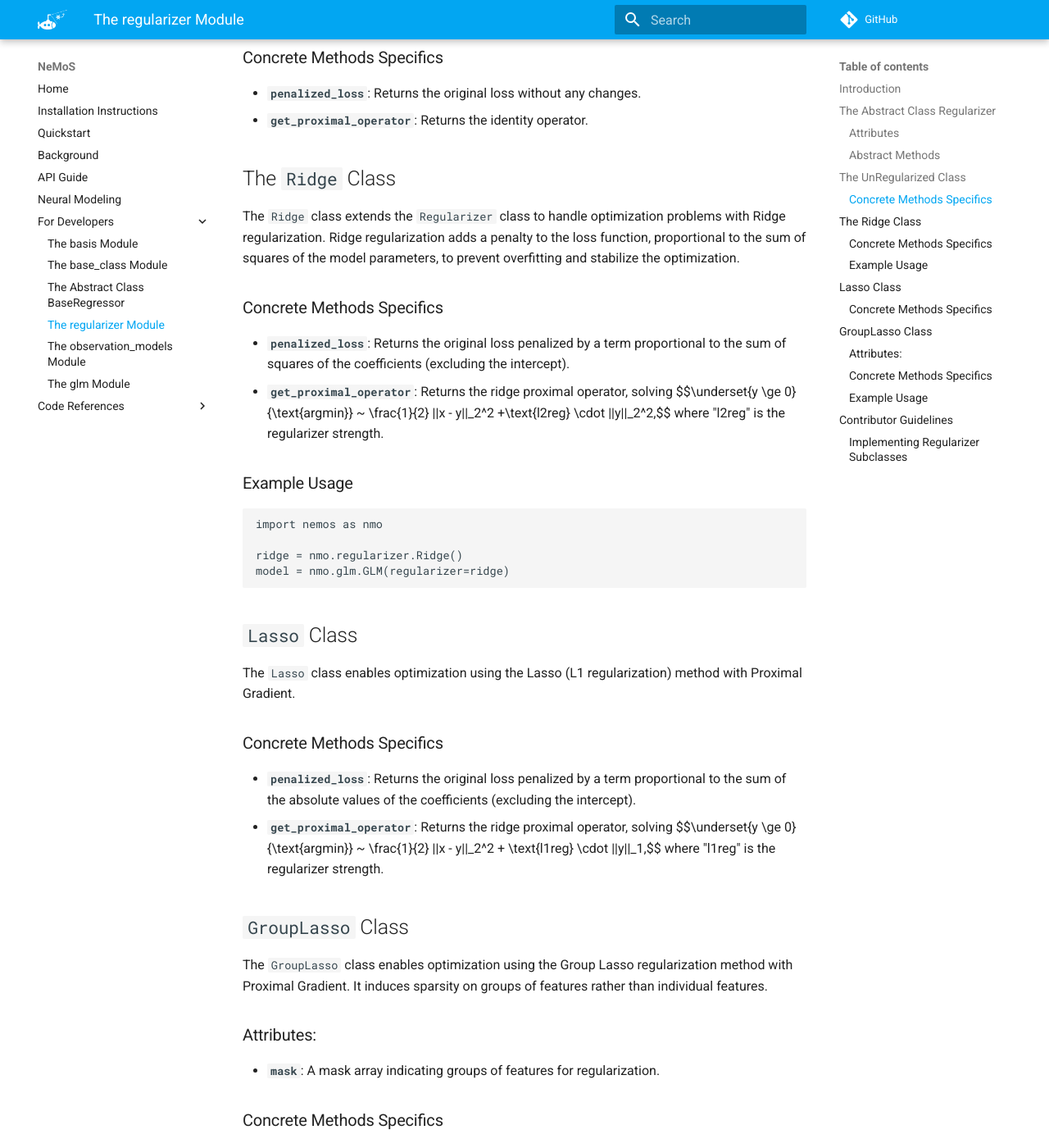
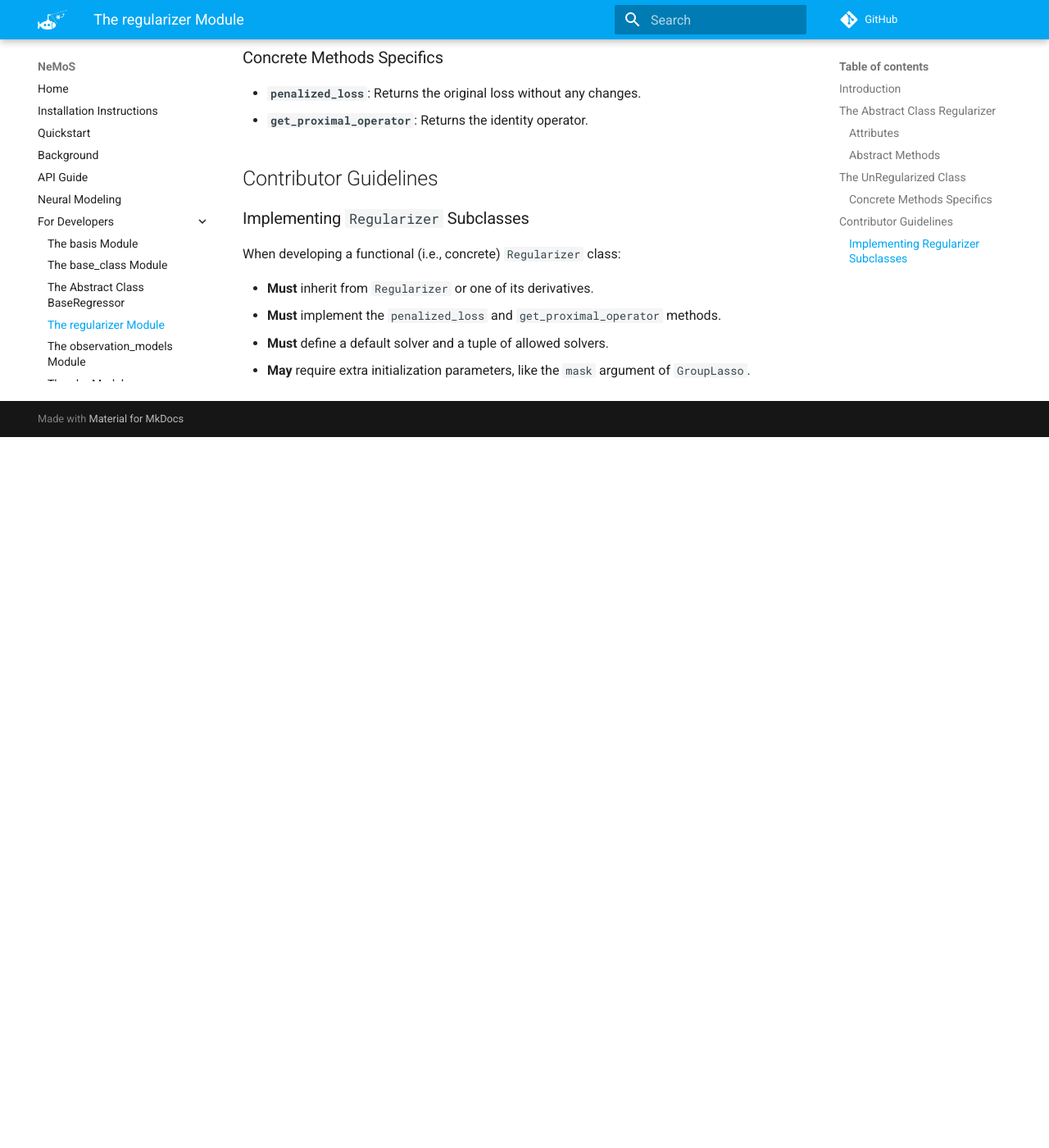
Before and after one commit to flatironinstitute/nemos, an MkDocs documentation site: the page built from docs/developers_notes/04-regularizer.md, in a window 1280 px wide and 1400 px high, scrolled down 1322 px. Shown: the whole window at 82% size. Built offline with MkDocs 1.6.1 and Material for MkDocs 9.7.7, drawn with Linux system fonts in a browser that asks for light colours; nearby versions of some CDN libraries; library files that are not in the unit come from our copies; comment, search, counter and statistics services are not loaded; after the commit the page ends 1855 px from its top, so only the background shows below that; some of the changed text lies outside the part shown.

Commit message:
removed examples and concrete implementations

````diff
--- a/docs/developers_notes/04-regularizer.md
+++ b/docs/developers_notes/04-regularizer.md
@@ -46,58 +46,6 @@
 - **`get_proximal_operator`**: Returns the identity operator.
 
 
-## The `Ridge` Class
-
-The `Ridge` class extends the `Regularizer` class to handle optimization problems with Ridge regularization. Ridge regularization adds a penalty to the loss function, proportional to the sum of squares of the model parameters, to prevent overfitting and stabilize the optimization.
-
-### Concrete Methods Specifics
-- **`penalized_loss`**: Returns the original loss penalized by a term proportional to the sum of squares of the coefficients (excluding the intercept).
-- **`get_proximal_operator`**: Returns the ridge proximal operator, solving $$\underset{y \ge 0}{\text{argmin}} ~ \frac{1}{2} ||x - y||_2^2  +\text{l2reg} \cdot ||y||_2^2,$$ where "l2reg" is the regularizer strength.
-
-### Example Usage
-
-```python
-import nemos as nmo
-
-ridge = nmo.regularizer.Ridge()
-model = nmo.glm.GLM(regularizer=ridge)
-```
-
-## `Lasso` Class
-
-The `Lasso` class enables optimization using the Lasso (L1 regularization) method with Proximal Gradient.
-
-### Concrete Methods Specifics
-- **`penalized_loss`**: Returns the original loss penalized by a term proportional to the sum of the absolute values of the coefficients (excluding the intercept).
-- **`get_proximal_operator`**: Returns the ridge proximal operator, solving $$\underset{y \ge 0}{\text{argmin}} ~ \frac{1}{2} ||x - y||_2^2 + \text{l1reg} \cdot ||y||_1,$$ where "l1reg" is the regularizer strength.
-
-## `GroupLasso` Class
-
-The `GroupLasso` class enables optimization using the Group Lasso regularization method with Proximal Gradient. It induces sparsity on groups of features rather than individual features.
-
-### Attributes:
-- **`mask`**: A mask array indicating groups of features for regularization.
-
-### Concrete Methods Specifics
-- **`penalized_loss`**: Returns the original loss penalized by a term proportional to the sum of the L2 norms of the coefficient vectors for each group defined by the `mask`.
-- **`get_proximal_operator`**: Returns the ridge proximal operator, solving
-$$\underset{y \ge 0}{\text{argmin}} ~ \frac{1}{2} ||x - y||_2^2 + \text{lgreg} \cdot \sum_j ||y^{(j)}||_2,$$ where "lgreg" is the regularizer strength, and $j$ runs over the coefficient groups.
-
-
-### Example Usage
-```python
-import nemos as nmo
-import numpy as np
-
-group_mask = np.zeros((2, 10))  # assume 2 groups and 10 features
-group_mask[0, :4] = 1  # assume the first group consist of the first 4 coefficients
-group_mask[1, 4:] = 1  # assume the second group consist of the last 6 coefficients
-group_lasso = nmo.regularizer.GroupLasso(mask=group_mask)
-model = nmo.glm.GLM(regularizer=group_lasso)
-```
-
-
-
 ## Contributor Guidelines
 
 ### Implementing `Regularizer` Subclasses
@@ -107,3 +55,4 @@
 - **Must** inherit from `Regularizer` or one of its derivatives.
 - **Must** implement the `penalized_loss` and `get_proximal_operator` methods.
 - **Must** define a default solver and a tuple of allowed solvers.
+- **May** require extra initialization parameters, like the `mask` argument of `GroupLasso`.
````
